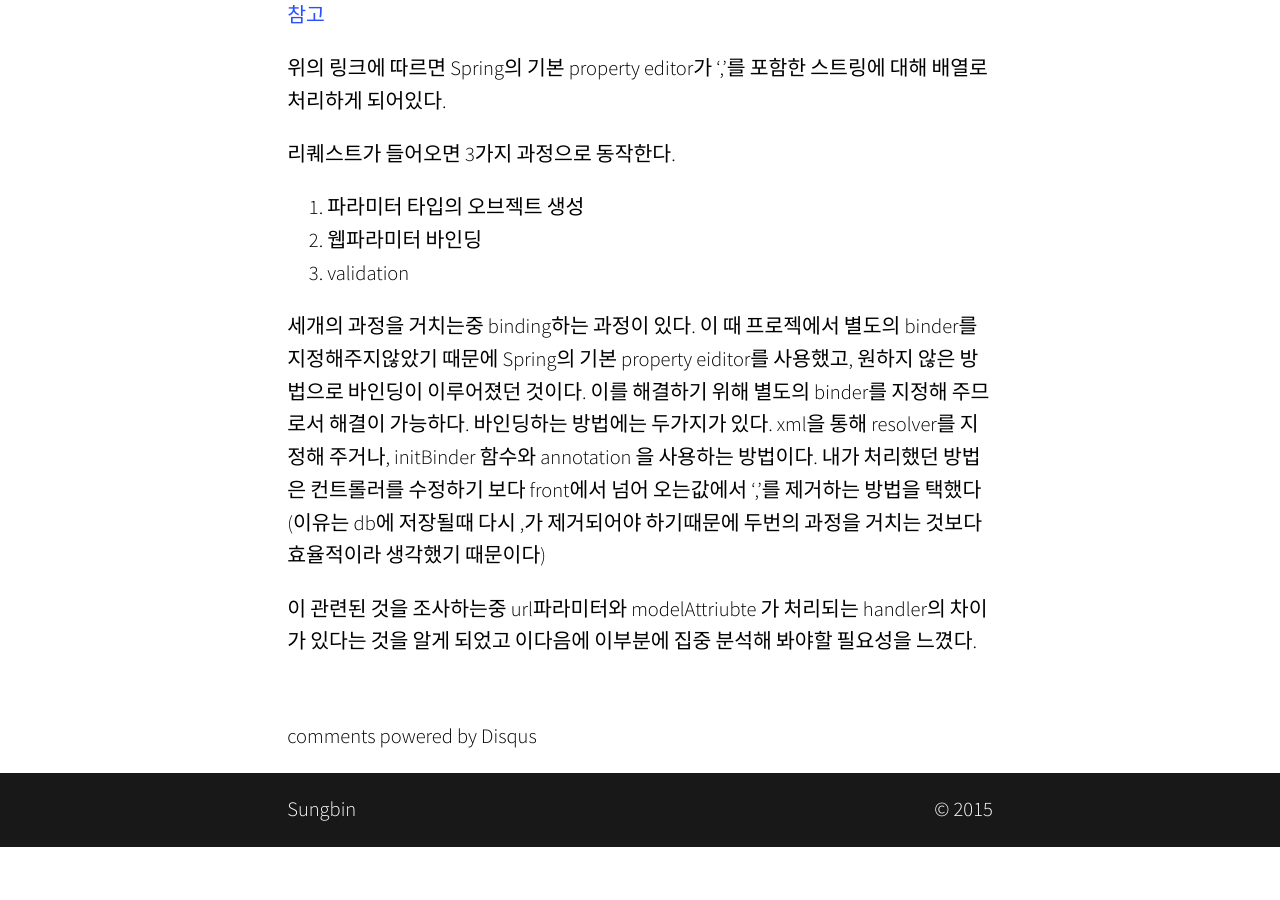
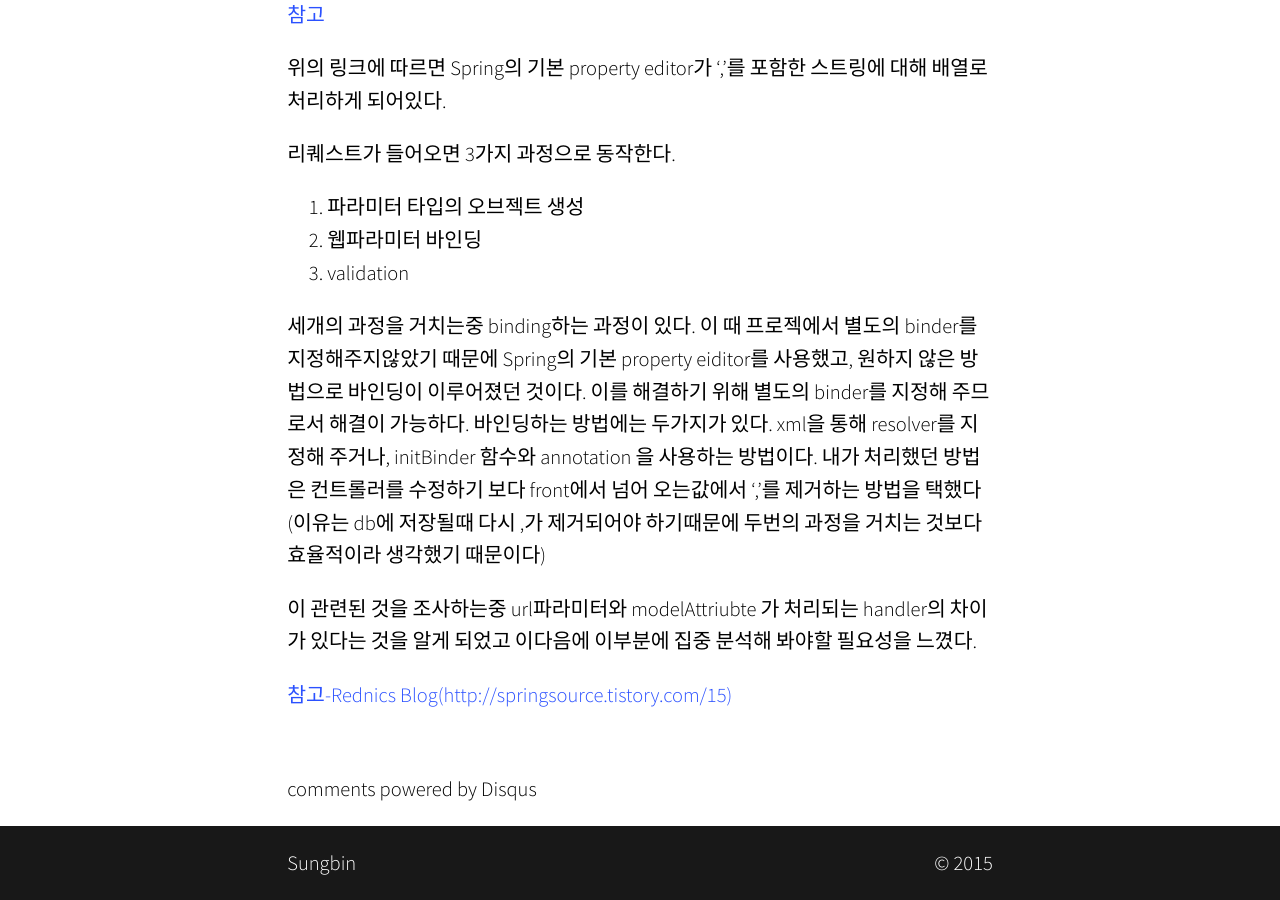
Before and after one commit to sungbine/sungbine.github.io, a Jekyll site: the page built from _posts/2015-03-07-input_comma_seperated_value.markdown, in a window 1280 px wide and 900 px high, scrolled down 797 px. Built offline with Jekyll 4.4.1, drawn with Linux system fonts in a browser that asks for light colours; nearby versions of some CDN libraries; some web fonts are replaced; comment, search, counter and statistics services are not loaded; before the commit the page ends 1644 px from its top, so only the background shows below that.

Commit message:
Update 2015-03-07-input_comma_seperated_value.markdown

```diff
--- a/_posts/2015-03-07-input_comma_seperated_value.markdown
+++ b/_posts/2015-03-07-input_comma_seperated_value.markdown
@@ -24,3 +24,6 @@ categories: tech post
 내가 처리했던 방법은 컨트롤러를 수정하기 보다 front에서 넘어 오는값에서 ','를 제거하는 방법을 택했다(이유는 db에 저장될때 다시 ,가 제거되어야 하기때문에 두번의 과정을 거치는 것보다 효율적이라 생각했기 때문이다)
 
 이 관련된 것을 조사하는중 url파라미터와 modelAttriubte 가 처리되는 handler의 차이가 있다는 것을 알게 되었고 이다음에 이부분에 집중 분석해 봐야할 필요성을 느꼈다.
+
+
+[참고-Rednics Blog(http://springsource.tistory.com/15)](http://springsource.tistory.com/15)
```
